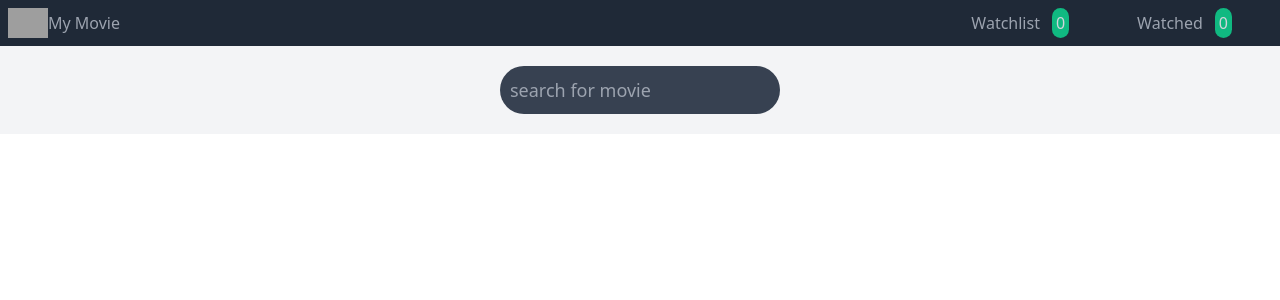
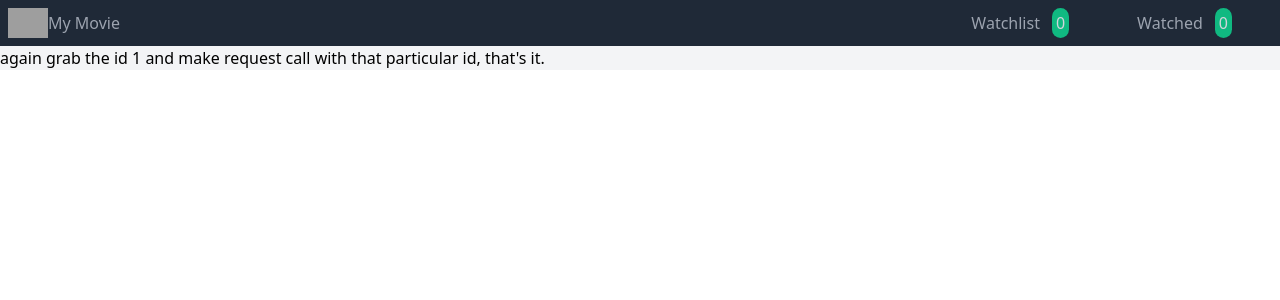
Before and after one commit to badripaudel77/react-movie-list-app, a React (Create React App) app: page /movie/1 in a window 1280 px wide. Before the commit this address led to /. Shown: the top 300 px of the page. Built offline with nearby package versions, Linux system fonts and the light colour scheme; grey boxes are pictures that could not be loaded.

Commit message:
movie ID as params catched in console

```diff
--- a/src/components/App.js
+++ b/src/components/App.js
@@ -9,6 +9,7 @@ import Watchlist from './Watchlist';
 
 //import global state
 import MovieState from '../context/movies/MovieState';
+import { MovieDetails } from './MovieDetails';
 
 function App() {
   return (
@@ -26,6 +27,7 @@ function App() {
              <Route path="/" exact component = {Search} />
              <Route path="/watched" exact component={Watched}/>
              <Route path="/watchlist" exact component={Watchlist}/>
+             <Route path="/movie/:movieId" exact component={MovieDetails}/>
              <Redirect to="/" ></Redirect>
              {/* <Route path="*" component={NoMatchComponent} /> */}
         </Switch>
--- /dev/null
+++ b/src/components/MovieDetails.js
@@ -0,0 +1,12 @@
+import React from 'react'
+import { useParams } from 'react-router'
+
+export const MovieDetails = () => {
+    const params = useParams()
+    //console.log(params);
+    return (
+        <div>
+            again grab the id {params.movieId} and make request call with that particular id, that's it.
+        </div>
+    )
+}
--- a/src/components/Watched.js
+++ b/src/components/Watched.js
@@ -2,6 +2,7 @@ import React, {useContext} from 'react'
 
 import MovieContext from '../context/movies/movieContext'
 import WatchedMovieItem from './WatchedMovieItem'
+
 const Watched = () => {
  const movieContext = useContext(MovieContext)
  const { watched } = movieContext
--- a/src/components/WatchedMovieItem.js
+++ b/src/components/WatchedMovieItem.js
@@ -1,5 +1,7 @@
 import React, {useContext} from 'react'
 import { BASE_IMAGE_URL } from '../api/secret'
+
+import { Link } from 'react-router-dom'
 
 import MovieContext from '../context/movies/movieContext'
 
@@ -10,6 +12,7 @@ const MovieItem = ({movie}) => {
 
 return (
     <div className="p-4 hover:bg-gray-300">
+        <Link to={`/movie/${movie.id}`}>
             <div className="max-w-sm rounded overflow-hidden shadow-lg">
                 <img className="w-full" src ={BASE_IMAGE_URL  && BASE_IMAGE_URL + movie.backdrop_path}  alt={movie.original_title}/>
                 <div className="px-1 py-2">
@@ -24,6 +27,7 @@ return (
                     </button>
                 </div>
             </div>
+            </Link>
     </div>
     )}
 
--- a/src/index.js
+++ b/src/index.js
@@ -1,8 +1,6 @@
 import React from 'react';
 import ReactDOM from 'react-dom';
 import './index.css';
-import reportWebVitals from './reportWebVitals';
-
 import App from './components/App';
 
 ReactDOM.render(
@@ -11,8 +9,3 @@ ReactDOM.render(
   </React.StrictMode>,
   document.getElementById('root')
 );
-
-// If you want to start measuring performance in your app, pass a function
-// to log results (for example: reportWebVitals(console.log))
-// or send to an analytics endpoint. Learn more: https://bit.ly/CRA-vitals
-reportWebVitals();
--- a/src/reportWebVitals.js
+++ /dev/null
@@ -1,13 +0,0 @@
-const reportWebVitals = onPerfEntry => {
-  if (onPerfEntry && onPerfEntry instanceof Function) {
-    import('web-vitals').then(({ getCLS, getFID, getFCP, getLCP, getTTFB }) => {
-      getCLS(onPerfEntry);
-      getFID(onPerfEntry);
-      getFCP(onPerfEntry);
-      getLCP(onPerfEntry);
-      getTTFB(onPerfEntry);
-    });
-  }
-};
-
-export default reportWebVitals;
```
Also changed, not shown: src/setupTests.js (deleted, +0 -5 lines), 2 other files (tests, documents, lock files or other folders).
